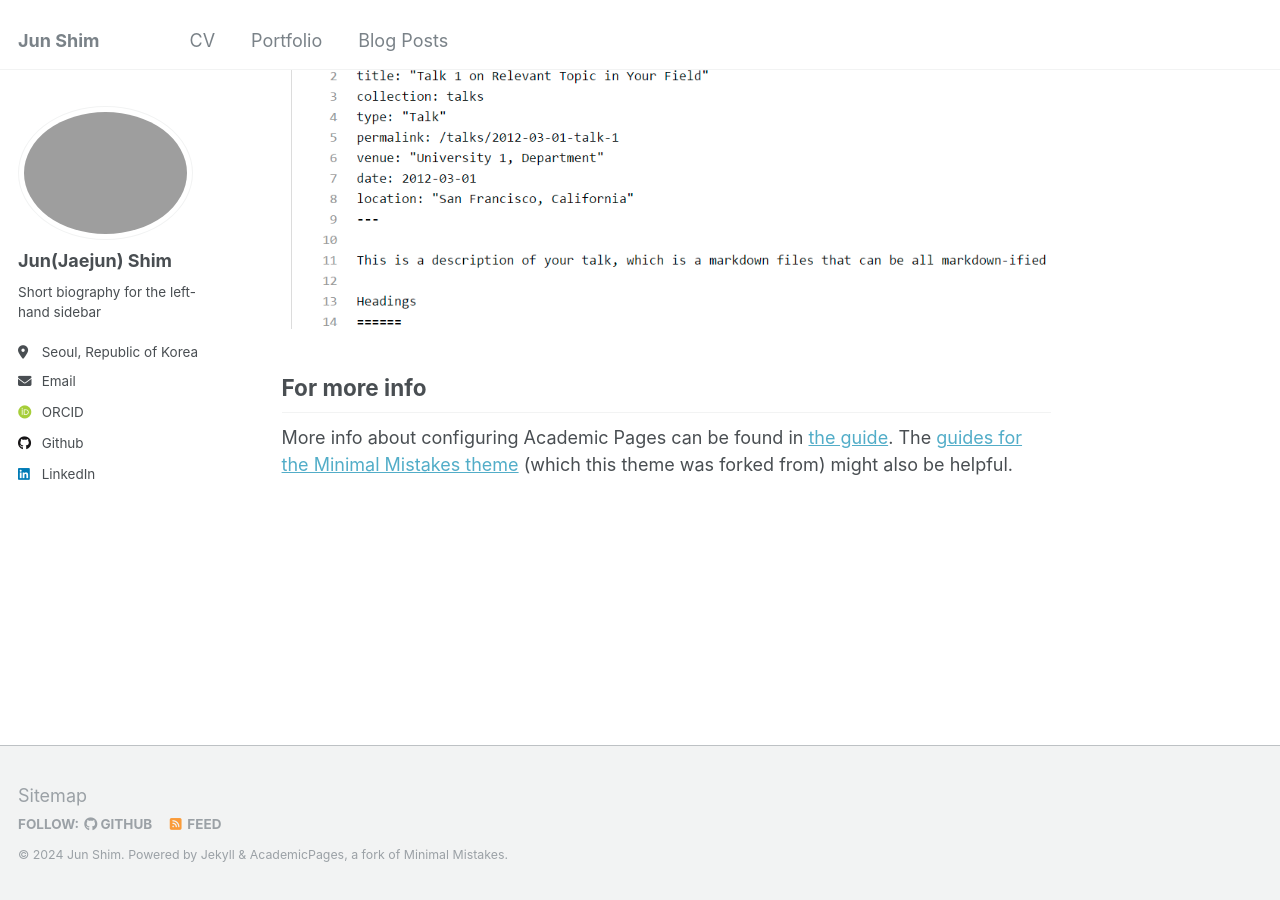
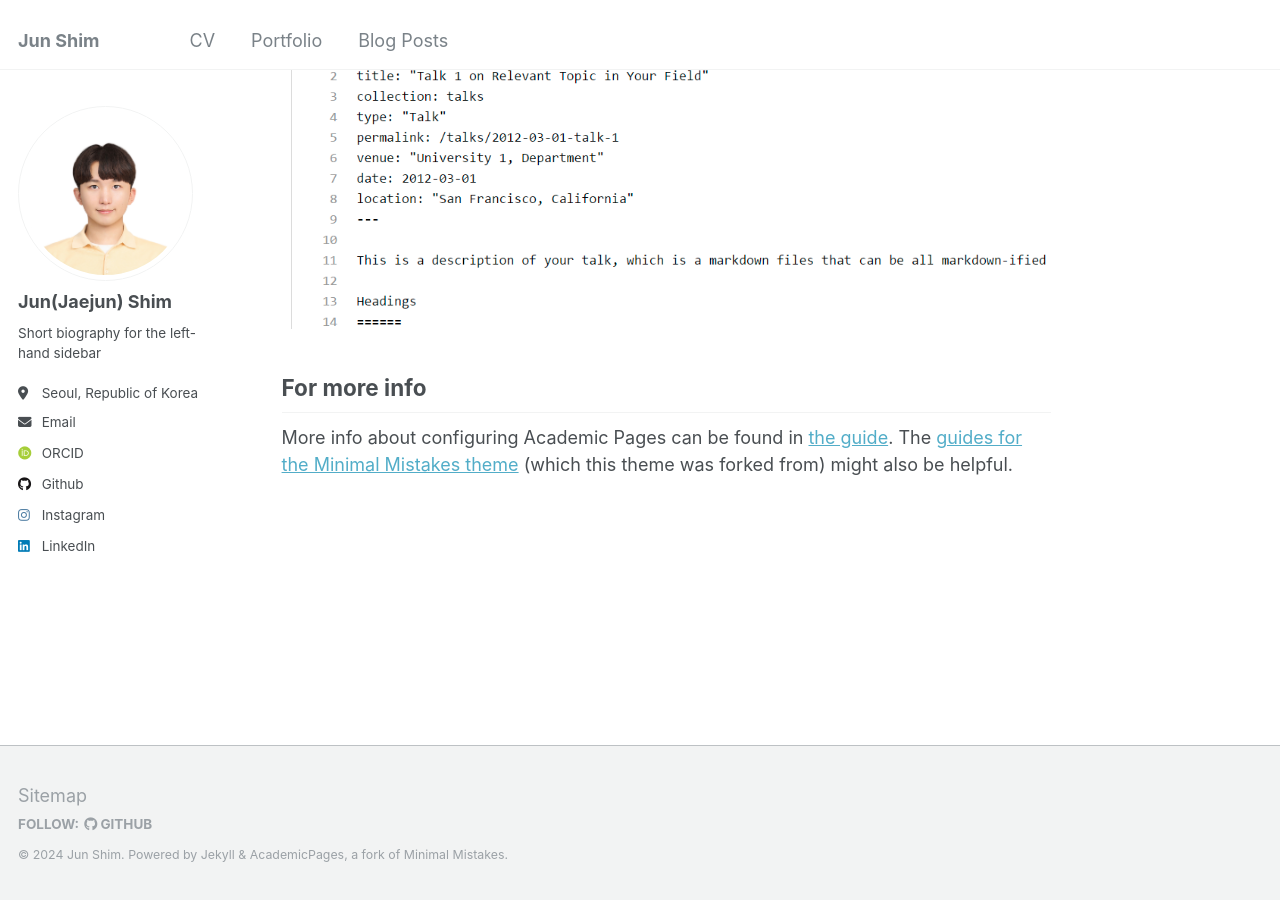
Before and after one commit to JJunShim/JJunShim.github.io, a Jekyll site: the page built from _pages/about.md, in a window 1280 px wide and 900 px high, scrolled down 2660 px. Built offline with Jekyll 4.4.1, drawn with Linux system fonts in a browser that asks for light colours; some web fonts are replaced.

Commit message:
Modified

```diff
--- a/_config.yml
+++ b/_config.yml
@@ -21,7 +21,7 @@ repository               : "JJunShim/JJunShim.github.io"
 #               Additional customization can be done by editing /_includes/author-profile.html
 author:
   # Biographic information
-  avatar           : "junshim.jpg"
+  avatar           : "profile.jpg"
   name             : "Jun(Jaejun) Shim"
   pronouns         : # example: "she/her"
   bio              : "Short biography for the left-hand sidebar"
@@ -55,7 +55,7 @@ author:
   goodreads        : # Username
   google_plus      : # Username
   keybase          : # Username
-  instagram        : # Username
+  instagram        : "jjunshim"
   lastfm           : # Username
   linkedin         : "jjunshim"
   mastodon         : # URL
@@ -101,7 +101,7 @@ comments:
     colorscheme          : # "light" (default), "dark"
 staticman:
   allowedFields          : ['name', 'email', 'url', 'message']
-  branch                 : "gh-pages" # "master", "gh-pages"
+  branch                 : "main" # "master", "gh-pages"
   commitMessage          : "New comment."
   filename               : comment-{@timestamp}
   format                 : "yml"
@@ -116,7 +116,7 @@ staticman:
       options:
         format           : "iso8601" # "iso8601" (default), "timestamp-seconds", "timestamp-milliseconds"
 atom_feed:
-  hide                   : false     # change to true to hide the RSS feed in the footer
+  hide                   : true     # change to true to hide the RSS feed in the footer
   path                   : # blank (default) uses feed.xml
 
 
```
